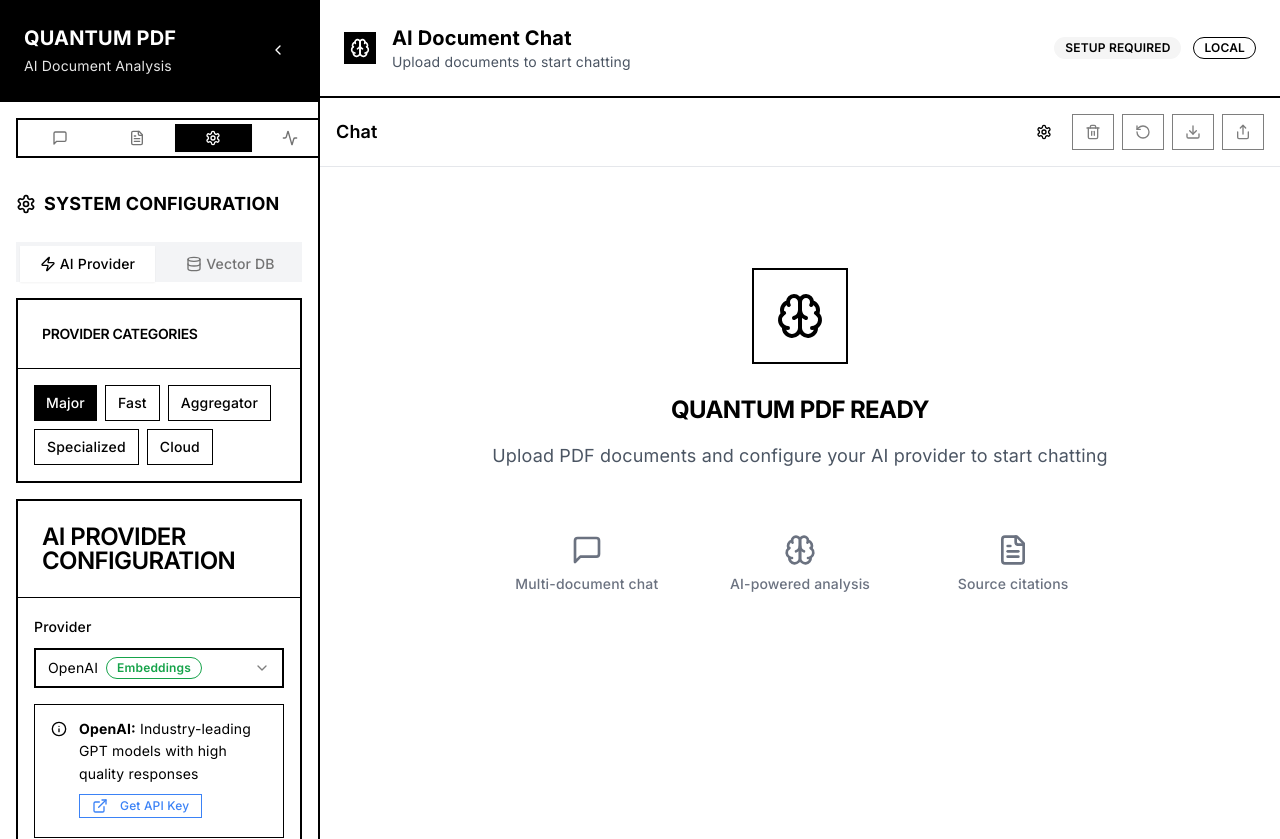
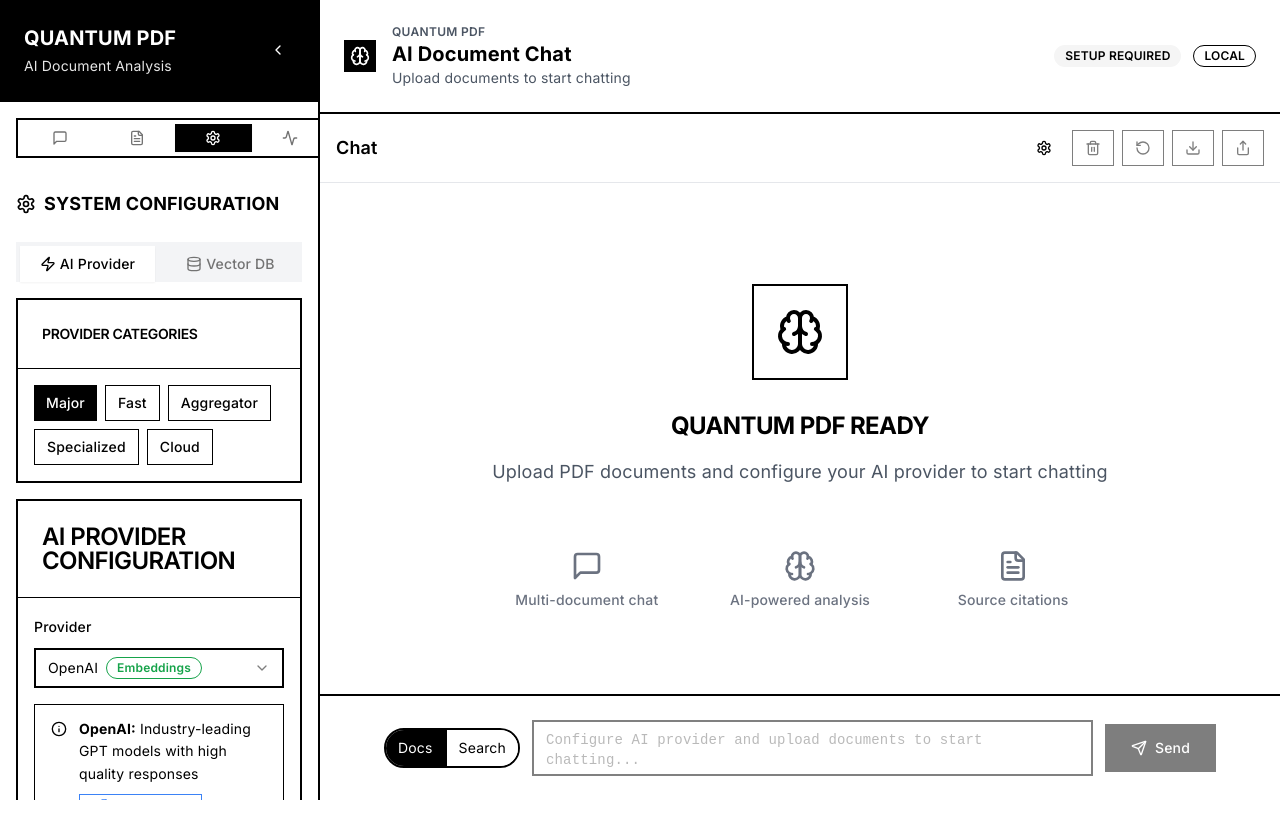
Before and after one commit to Kedhareswer/QuantumPDF_ChatApp_VectorDB, a Next.js app: page / in a window 1280 px wide. Shown: the top 839 px of the page. After the commit the page ends 800 px from the top, so only its background shows below. Built offline with nearby package versions, Linux system fonts and the light colour scheme.

Commit message:
Refactor layout and improve responsiveness in QuantumPDFChatbot and ChatInterface components

```diff
--- a/app/page.tsx
+++ b/app/page.tsx
@@ -625,7 +625,7 @@ export default function QuantumPDFChatbot() {
 
   return (
     <ErrorBoundary>
-      <div className="min-h-screen bg-gray-50 flex">
+      <div className="h-screen overflow-hidden bg-gray-50 flex">
         {/* Error Handler */}
         <ErrorHandler errors={errors} onDismiss={removeError} />
 
@@ -644,10 +644,10 @@ export default function QuantumPDFChatbot() {
         <div
           className={`
           fixed lg:relative inset-y-0 left-0 z-40
-          ${sidebarCollapsed ? "w-16" : "w-80"}
+          ${sidebarCollapsed ? "lg:w-16 w-72" : "w-80"}
           ${sidebarOpen ? "translate-x-0" : "-translate-x-full lg:translate-x-0"}
           transition-all duration-300 ease-in-out
-          bg-white border-r-2 border-black
+          bg-white border-r-2 border-black flex flex-col h-full
         `}
         >
           {/* Sidebar Header */}
@@ -672,7 +672,7 @@ export default function QuantumPDFChatbot() {
           </div>
 
           {/* Sidebar Content */}
-          <div className="flex-1 overflow-hidden">
+          <div className="flex-1 min-h-0 overflow-auto">
             {!sidebarCollapsed ? (
               <Tabs value={activeTab} onValueChange={handleTabChange} className="h-full flex flex-col">
                 <TabsList className="grid w-full grid-cols-4 m-4 border-2 border-black bg-white">
@@ -706,7 +706,7 @@ export default function QuantumPDFChatbot() {
                   </TabsTrigger>
                 </TabsList>
 
-                <div className="flex-1 overflow-hidden">
+                <div className="flex-1 min-h-0 overflow-auto">
                   <TabsContent value="chat" className="h-full m-0 p-4 space-y-4">
                     {isTabLoading ? (
                       <div className="p-4">
@@ -845,16 +845,14 @@ export default function QuantumPDFChatbot() {
         </div>
 
         {/* Overlay for mobile */}
-        {sidebarOpen && (
           <div
-            className="fixed inset-0 bg-black bg-opacity-50 z-30 lg:hidden"
+          className={`fixed inset-0 bg-black bg-opacity-50 z-30 lg:hidden transition-opacity ${sidebarOpen ? 'opacity-100 pointer-events-auto' : 'opacity-0 pointer-events-none'}`}
             onClick={() => setSidebarOpen(false)}
             aria-hidden="true"
           />
-        )}
 
         {/* Main Content */}
-        <main className="flex-1 flex flex-col min-w-0">
+        <main className="flex-1 flex flex-col min-w-0 min-h-0">
           <header className="bg-white border-b-2 border-black p-4 lg:p-6">
             <div className="flex items-center justify-between">
               <div className="flex items-center space-x-4 ml-12 lg:ml-0">
@@ -862,6 +860,7 @@ export default function QuantumPDFChatbot() {
                   <Brain className="w-5 h-5 text-white" />
                 </div>
                 <div>
+                  <div className="text-xs font-semibold tracking-wide text-gray-600 uppercase">QUANTUM PDF</div>
                   <h1 className="font-bold text-xl">AI Document Chat</h1>
                   <p className="text-sm text-gray-600">
                     {isChatReady
@@ -884,7 +883,7 @@ export default function QuantumPDFChatbot() {
             </div>
           </header>
 
-          <div className="flex-1 bg-white">
+          <div className="flex-1 min-h-0 bg-white">
             <ChatInterface
               messages={messages}
               onSendMessage={handleSendMessage}
--- a/components/chat-interface.tsx
+++ b/components/chat-interface.tsx
@@ -861,7 +861,7 @@ ${diagnostics.documents.length === 0
   }
 
   return (
-    <div className="flex flex-col h-full bg-white">
+    <div className="flex flex-col h-full min-h-0 bg-white">
       {/* Chat Header with Controls */}
       <div className="border-b border-gray-200 p-4">
         <div className="flex items-center justify-between">
@@ -1014,7 +1014,7 @@ ${diagnostics.documents.length === 0
       </a>
 
       {/* Messages Area */}
-      <ScrollArea className="flex-1 px-4 sm:px-6 lg:px-8" ref={scrollAreaRef}>
+      <ScrollArea className="flex-1 h-0 px-4 sm:px-6 lg:px-8" ref={scrollAreaRef}>
         <div id="chat-messages" className="max-w-4xl mx-auto py-6 space-content-lg">
           {messages.length === 0 ? (
             <div className="flex items-center justify-center min-h-[60vh]">
@@ -1400,7 +1400,7 @@ ${diagnostics.documents.length === 0
       </ScrollArea>
 
       {/* Input Area */}
-      <div className="border-t-2 border-black bg-white">
+      <div className="border-t-2 border-black bg-white sticky bottom-0 z-10">
         <div className="max-w-4xl mx-auto px-4 sm:px-6 lg:px-8 py-6">
           <form onSubmit={handleSubmitStreaming} className="space-y-4 form-enhanced">
             {chatMode === 'search' && !isLLMConfigured && (
@@ -1416,10 +1416,10 @@ ${diagnostics.documents.length === 0
               {/* Mode selector */}
               <div className="shrink-0 w-full sm:w-auto">
                 <div className="flex items-center rounded-full border-2 border-black overflow-hidden w-full sm:w-auto">
-                  <button type="button" onClick={() => setChatMode('docs')} className={`px-3 py-2 text-sm ${chatMode === 'docs' ? 'bg-black text-white' : 'bg-white text-black hover:bg-gray-100'}`} aria-pressed={chatMode === 'docs'}>
+                  <button type="button" onClick={() => setChatMode('docs')} className={`px-3 py-2 text-sm flex-1 sm:flex-none text-center ${chatMode === 'docs' ? 'bg-black text-white' : 'bg-white text-black hover:bg-gray-100'}`} aria-pressed={chatMode === 'docs'}>
                     Docs
                   </button>
-                  <button type="button" onClick={() => setChatMode('search')} className={`px-3 py-2 text-sm border-l-2 border-black ${chatMode === 'search' ? 'bg-black text-white' : 'bg-white text-black hover:bg-gray-100'}`} aria-pressed={chatMode === 'search'}>
+                  <button type="button" onClick={() => setChatMode('search')} className={`px-3 py-2 text-sm border-l-2 border-black flex-1 sm:flex-none text-center ${chatMode === 'search' ? 'bg-black text-white' : 'bg-white text-black hover:bg-gray-100'}`} aria-pressed={chatMode === 'search'}>
                     Search
                   </button>
                 </div>
```
